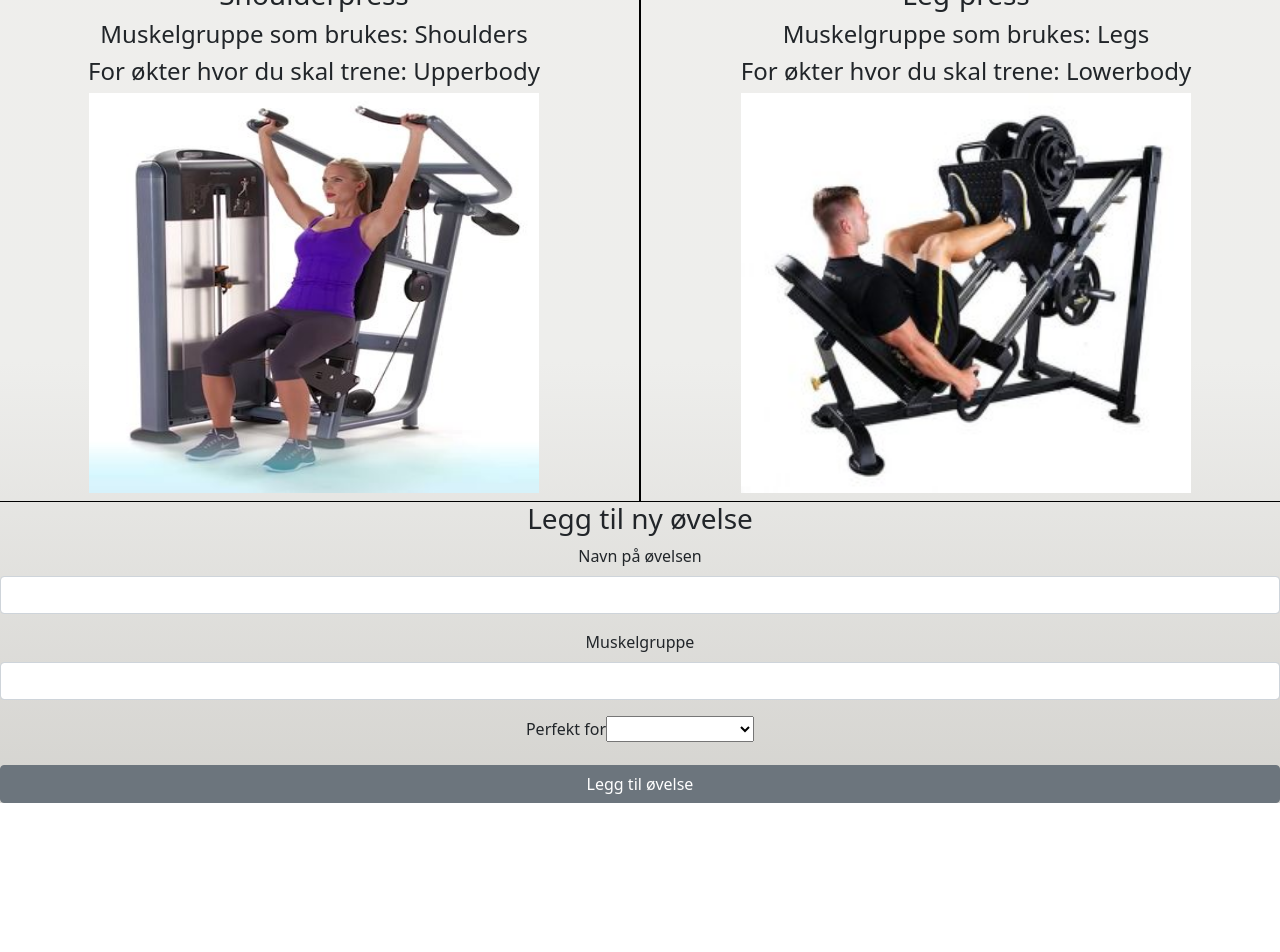
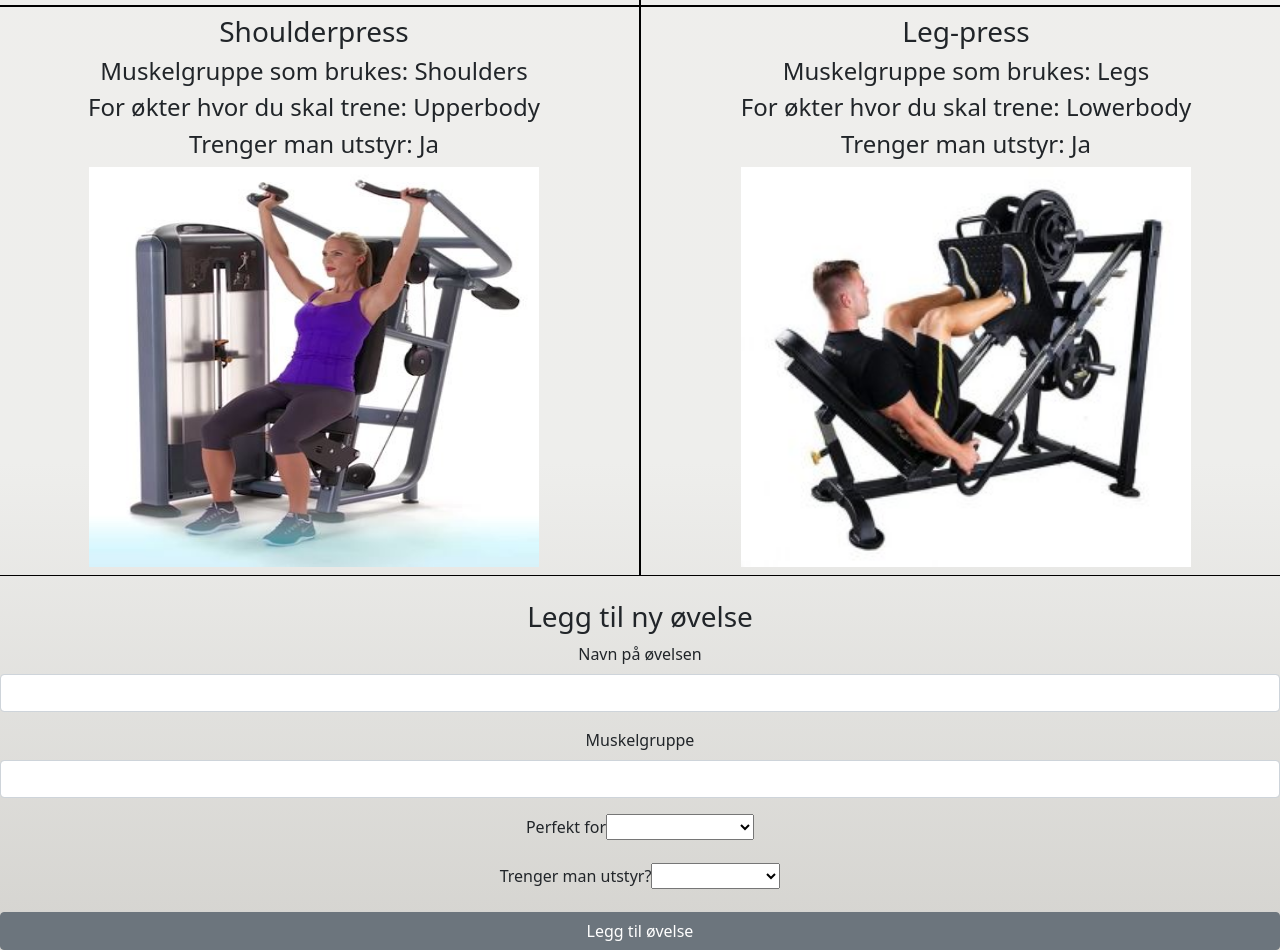
Before and after one commit to SebEil/Arbeidskrav-DS4102, a Vue app: page / in a window 1280 px wide. Shown: the part 620-1572 px from the top of the page. Before the commit the page ends 1471 px from the top, so only its background shows below. Built offline with nearby package versions, Linux system fonts and the light colour scheme.

Commit message:
Lagt til en ny linje som trenger v-bind for farge

```diff
--- a/src/components/exercises/addExercise.vue
+++ b/src/components/exercises/addExercise.vue
@@ -1,4 +1,5 @@
 <template>
+<br>
     <section class="mb-5 midtstill">
         <h3>Legg til ny øvelse</h3>
         <div class="mb-3">
@@ -18,6 +19,15 @@
                 <option>Arms</option>
             </select>
         </div>
+        <div class="mb-3">
+            <label class="form-label">Trenger man utstyr?</label>
+            <select v-model="vekter">
+                <option disabled value="">Maskiner osv..</option>
+                <option>Ja</option>
+                <option>Nei</option>
+            </select>
+        </div>
+
         <input class="btn btn-secondary w-100" @click="addExercise" type="button" value="Legg til øvelse">
     </section>
 </template>
@@ -31,13 +41,15 @@ export default {
         const øvelse = ref();
         const targets = ref();
         const split = ref();
+        const vekter = ref();
 
         const addExercise = () => {
 
             const newExercise = {
                 øvelse: øvelse.value,
                 targets: targets.value,
-                split: split.value
+                split: split.value,
+                vekter: vekter.value
             };
             exerciseServise.addExercise( newExercise );
         }
@@ -46,6 +58,7 @@ export default {
             øvelse,
             targets,
             split,
+            vekter,
             addExercise
         }
     }
--- a/src/components/exercises/exerciseList.vue
+++ b/src/components/exercises/exerciseList.vue
@@ -6,6 +6,7 @@
                     :øvelse="exercise.øvelse"
                     :targets="exercise.targets"
                     :split="exercise.split"
+                    :vekter="exercise.vekter"
                     :image="exercise.image">
                 </exercise-type>
             </article>
@@ -13,8 +14,11 @@
 </template>
 
 <script>
+
 import exerciseServise from "../../services/exerciseServise"
 import exerciseType from "./exerciseType.vue"
+
+
 
 export default {
     setup(){
@@ -33,4 +37,7 @@ export default {
         width: 450px;
         height: 400px;
     }
+
+
+
 </style>
--- a/src/components/exercises/exerciseType.vue
+++ b/src/components/exercises/exerciseType.vue
@@ -3,17 +3,21 @@
         <h3>{{ øvelse }}</h3>
         <h4>Muskelgruppe som brukes: {{ targets }}</h4>
         <h4>For økter hvor du skal trene: {{ split }} </h4>
+        <h4>Trenger man utstyr: {{ vekter }}</h4>
         <img :src="getImage()">
     </section>
 </template>
 
 <script>
 
+
+
 export default {
     props: {
         øvelse: String,
         targets: String,
         split: String,
+        vekter: String,
         image: String
     },
     setup(props){
@@ -36,4 +40,12 @@ export default {
 
     section{ border: 1px solid black;}
 
+    .trenger{
+        color: green;
+    }
+
+    .trenger-ikke{
+        color: red;
+    }
+
 </style>
--- a/src/services/exerciseServise.js
+++ b/src/services/exerciseServise.js
@@ -3,10 +3,10 @@ import {ref} from "vue"
 const exerciseService = ( function(){
 
     const exercises = ref([
-        { øvelse: "Benchpress", targets: "Chest", split: "Upperbody", image: "benchpress.jpg"},
-        { øvelse: "Pull-up", targets: "Back", split: "Upperbody", image: "pullup.jpg"},
-        { øvelse: "Shoulderpress", targets: "Shoulders", split: "Upperbody", image: "shoulderpress.jpg"},
-        { øvelse: "Leg-press", targets: "Legs", split: "Lowerbody", image: "legpress.jpg"}
+        { øvelse: "Benchpress", targets: "Chest", split: "Upperbody", vekter: "Ja", image: "benchpress.jpg"},
+        { øvelse: "Pull-up", targets: "Back", split: "Upperbody", vekter: "Ja", image: "pullup.jpg"},
+        { øvelse: "Shoulderpress", targets: "Shoulders", split: "Upperbody", vekter: "Ja", image: "shoulderpress.jpg"},
+        { øvelse: "Leg-press", targets: "Legs", split: "Lowerbody", vekter: "Ja", image: "legpress.jpg"}
     ]);
 
     const getAll = () => {
```
